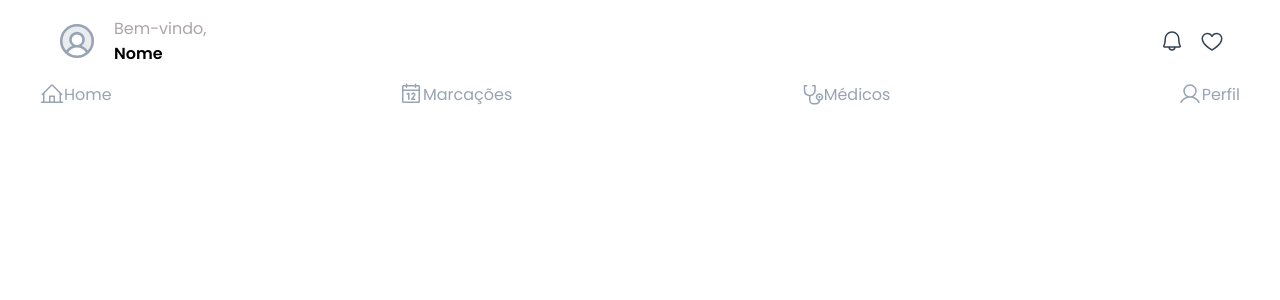
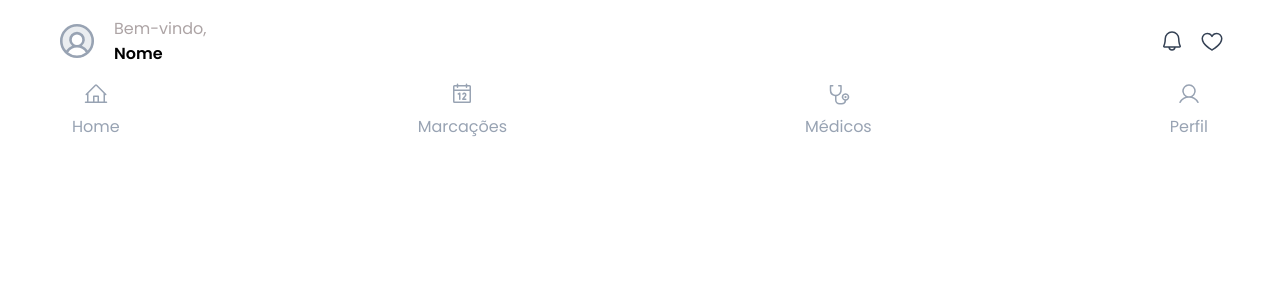
Before and after one commit to UFOP-CSI477/csi606-2023-02-atividades-danielangelo1, a React (Create React App) app in the folder Atividades/atividade-pratica-02/web/: page / in a window 1280 px wide. Shown: the top 300 px of the page. Built offline with nearby package versions, Linux system fonts and the light colour scheme.

Commit message:
Update footer styling and navigation links

```diff
--- a/Atividades/atividade-pratica-02/web/src/components/footer/Footer.module.scss
+++ b/Atividades/atividade-pratica-02/web/src/components/footer/Footer.module.scss
@@ -1,5 +1,20 @@
+@import "../../App.scss";
+
 .menu_links {
   display: flex;
   justify-content: space-between;
   align-items: center;
+  padding: 0 1rem;
+
+  .link {
+    display: flex;
+    flex-direction: column;
+    align-items: center;
+
+    svg {
+      &:hover {
+        color: $primary-color;
+      }
+    }
+  }
 }
--- a/Atividades/atividade-pratica-02/web/src/components/footer/Footer.tsx
+++ b/Atividades/atividade-pratica-02/web/src/components/footer/Footer.tsx
@@ -9,23 +9,21 @@ const Footer = () => {
       <footer>
         <nav className={style.menu_links}>
           <div className={style.link}>
-            <NavMenuItem to="./">
-              <HouseLine size={24} color="#98a3b3" />
-              Home
-            </NavMenuItem>
+            <HouseLine size={24} color="#98a3b3" />
+            <NavMenuItem to="/">Home</NavMenuItem>
           </div>
-          <NavMenuItem to="/marcacoes">
+          <div className={style.link}>
             <Calendar size={24} color="#98a3b3" />
-            Marcações
-          </NavMenuItem>
-          <NavMenuItem to="/medicos">
+            <NavMenuItem to="/marcacoes">Marcações</NavMenuItem>
+          </div>
+          <div className={style.link}>
             <Stethoscope size={24} color="#98a3b3" />
-            Médicos
-          </NavMenuItem>
-          <NavMenuItem to="/perfil">
+            <NavMenuItem to="/medicos">Médicos</NavMenuItem>
+          </div>
+          <div className={style.link}>
             <User size={24} color="#98a3b3" />
-            Perfil
-          </NavMenuItem>
+            <NavMenuItem to="/perfil">Perfil</NavMenuItem>
+          </div>
         </nav>
       </footer>
     </>
--- a/Atividades/atividade-pratica-02/web/src/components/navMenuItem/NavMenuItem.module.scss
+++ b/Atividades/atividade-pratica-02/web/src/components/navMenuItem/NavMenuItem.module.scss
@@ -3,6 +3,7 @@
 .link {
   text-decoration: none;
   color: $gray-different;
-  display: flex;
-  justify-content: space-between;
+  font-size: 1rem;
+  font-weight: 500;
+  padding: 0.5rem 1rem;
 }
--- a/Atividades/atividade-pratica-02/web/src/pages/marcacoes/Marcacoes.tsx
+++ b/Atividades/atividade-pratica-02/web/src/pages/marcacoes/Marcacoes.tsx
@@ -1,7 +1,12 @@
 import React from "react";
+import Footer from "../../components/footer/Footer";
 
 const Marcacoes = () => {
-  return <div>Consultas</div>;
+  return (
+    <>
+      <Footer />
+    </>
+  );
 };
 
 export default Marcacoes;
```
Also changed, not shown: Atividades/atividade-pratica-02/web/src/components/appointmentCard/AppointmentCard.tsx (added, +9 -0 lines).
